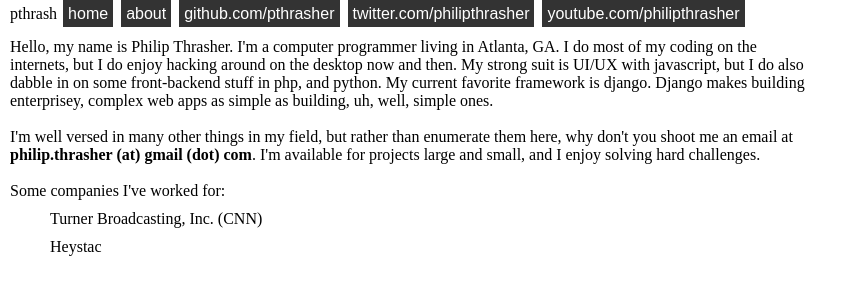
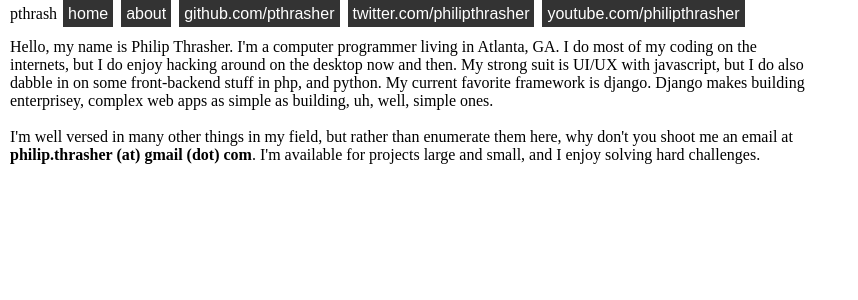
Before and after one commit to pthrasher/pthrasher.github.com, a Jekyll site: the page built from about.html, in a window 1280 px wide. Shown: the top 300 px of the page, without its empty margins (0-858 px from the left). Built offline with Jekyll 4.4.1, drawn with Linux system fonts in a browser that asks for light colours; nearby versions of some CDN libraries; some web fonts are replaced.

Commit message:
removed companies from about

```diff
--- a/about.html
+++ b/about.html
@@ -9,11 +9,4 @@ Hello, my name is Philip Thrasher. I'm a computer programmer living in Atlanta,
 <br />
 I'm well versed in many other things in my field, but rather than enumerate them here, why don't you shoot me an email at <strong>philip.thrasher (at) gmail (dot) com</strong>. I'm available for projects large and small, and I enjoy solving hard challenges.
 
-<br />
-<br />
-Some companies I've worked for:
-<ul>
-    <li>Turner Broadcasting, Inc. (CNN)</li>
-    <li>Heystac</li>
-</ul>
 </div>
```
